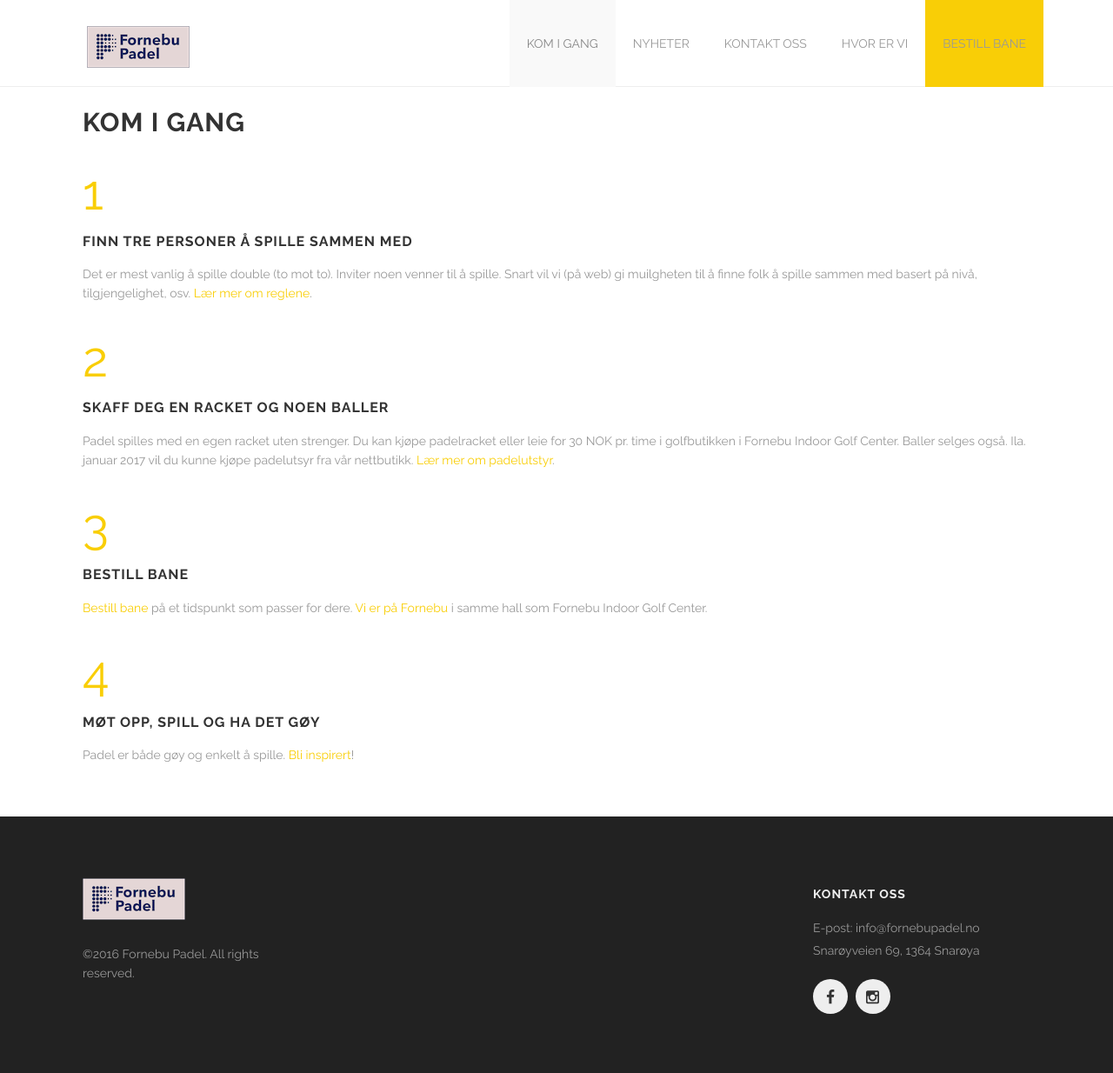
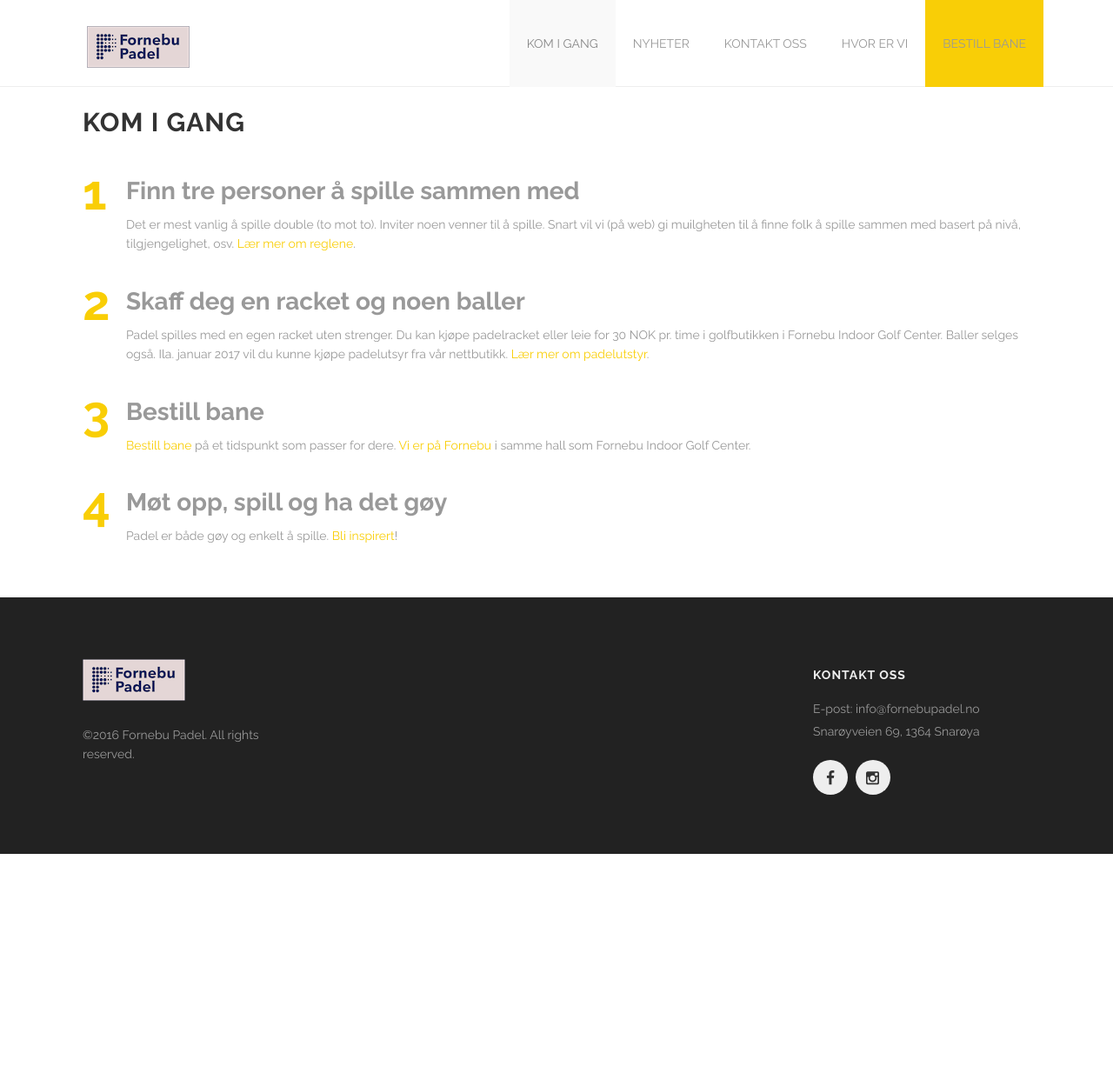
Before and after one commit to fornebu-padel/fornebu-padel.github.io, a Jekyll site: the page built from kom-i-gang.html, in a window 1280 px wide. Shown: the whole page at 87% size. Built offline with Jekyll 4.4.1, drawn with Linux system fonts in a browser that asks for light colours; after the commit the page ends 982 px from its top, so only the background shows below that.

Commit message:
Styled kom i gang page

```diff
--- a/css/custom.css
+++ b/css/custom.css
@@ -1,23 +1,26 @@
-body {
+dl.kom-i-gang {
 	counter-reset: item;
 }
 
-ol#kom-i-gang {
-	margin-left: 0;
-    padding-right: 0;
-	list-style: none;
+dl.kom-i-gang dt {
+	position: relative;
+	padding-top: 21px;
+	font-size: 2em;
 }
 
-ol#kom-i-gang li {
-   counter-increment: item;
+dl.kom-i-gang dt:before {
+	content: counter(item);
+	counter-increment: item;
+	position: absolute;
+	left: 0;
+	top: 0;
+	color: #F9CE06;
+	font-size: 2em;
 }
 
-ol#kom-i-gang li:before {
-   content: counter(item);
-   color: #F9CE06;
-   font-size: 4em;
+dl.kom-i-gang dt, dl.kom-i-gang dd {
+	padding-left: 50px;
 }
-
 
 .icon-text-circle.info_box {
 	padding: 20px;
--- a/kom-i-gang.html
+++ b/kom-i-gang.html
@@ -7,25 +7,20 @@
   <div class='spacing'></div>
   <div class='row'>
     <div class='large-12 columns'>
-    <h2>Kom i gang</h2>
-    <ol id="kom-i-gang">
-    	<li>
-			<h3>Finn tre personer å spille sammen med</h3>
-    		<p>Det er mest vanlig å spille double (to mot to). Inviter noen venner til å spille. Snart vil vi (på web) gi muilgheten til å finne folk å spille sammen med basert på nivå, tilgjengelighet, osv. <a href="/hva-er-padel">Lær mer om reglene</a>.</p>
-    	</li>
-    	<li>
-    		<h3>Skaff deg en racket og noen baller</h3>
-    		<p>Padel spilles med en egen racket uten strenger. Du kan kjøpe padelracket eller leie for 30 NOK pr. time i golfbutikken i Fornebu Indoor Golf Center. Baller selges også. Ila. januar 2017 vil du kunne kjøpe padelutsyr fra vår nettbutikk. <a href="/utstyr">Lær mer om padelutstyr</a>.</p>
-    	</li>
-    	<li>
-    		<h3>Bestill bane</h3>
-    		<p><a href="{{site.matchi_fp_url}}" target="_blank">Bestill bane</a> på et tidspunkt som passer for dere. <a href="/hvor-er-vi">Vi er på Fornebu</a> i samme hall som Fornebu Indoor Golf Center.</p>
-    	</li>
-    	<li>
-    		<h3>Møt opp, spill og ha det gøy</h3>
-    		<p>Padel er både gøy og enkelt å spille. <a href="/inspirasjon">Bli inspirert</a>!</p>
-    	</li>
-    </ol>
+        <h2>Kom i gang</h2>
+        <dl class="kom-i-gang">
+			<dt>Finn tre personer å spille sammen med</dt>
+    		<dd>Det er mest vanlig å spille double (to mot to). Inviter noen venner til å spille. Snart vil vi (på web) gi muilgheten til å finne folk å spille sammen med basert på nivå, tilgjengelighet, osv. <a href="/hva-er-padel">Lær mer om reglene</a>.</dd>
+
+    		<dt>Skaff deg en racket og noen baller</dt>
+    		<dd>Padel spilles med en egen racket uten strenger. Du kan kjøpe padelracket eller leie for 30 NOK pr. time i golfbutikken i Fornebu Indoor Golf Center. Baller selges også. Ila. januar 2017 vil du kunne kjøpe padelutsyr fra vår nettbutikk. <a href="/utstyr">Lær mer om padelutstyr</a>.</dd>
+
+    		<dt>Bestill bane</dt>
+    		<dd><a href="{{site.matchi_fp_url}}" target="_blank">Bestill bane</a> på et tidspunkt som passer for dere. <a href="/hvor-er-vi">Vi er på Fornebu</a> i samme hall som Fornebu Indoor Golf Center.</dd>
+
+    		<dt>Møt opp, spill og ha det gøy</dt>
+    		<dd>Padel er både gøy og enkelt å spille. <a href="/inspirasjon">Bli inspirert</a>!</dd>
+        </dl>
     </div>
   </div>
 </div>
```
